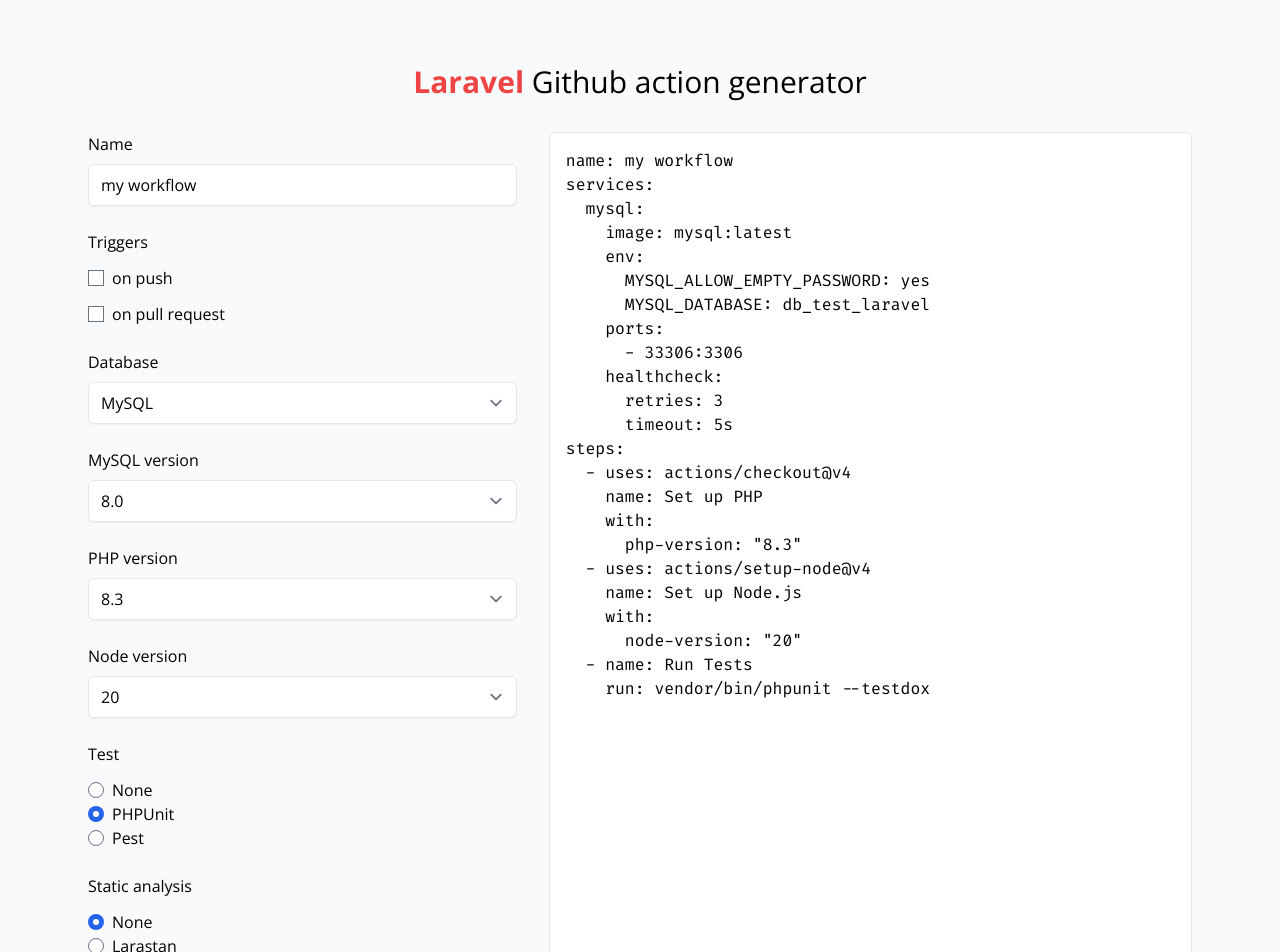
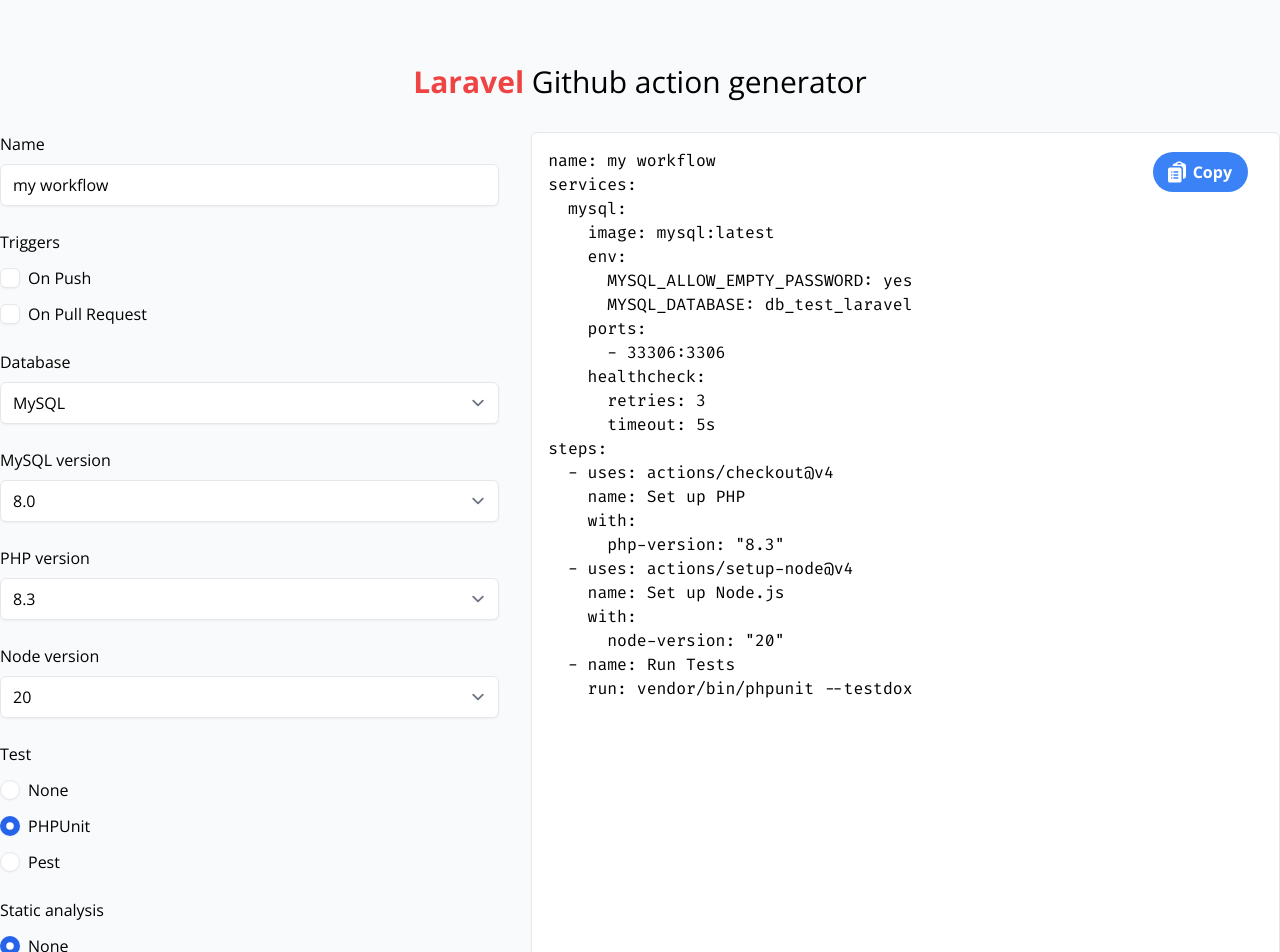
Before and after one commit to LeeConnelly12/laravel-github-action-generator, a Vue app: page / in a window 1280 px wide. Shown: the top 952 px of the page. Built offline with nearby package versions, Linux system fonts and the light colour scheme.

Commit message:
Add copy button

```diff
--- a/src/App.vue
+++ b/src/App.vue
@@ -2,14 +2,18 @@
 import { useYamlOutput } from '@/composable/useYamlOutput'
 
 const { form, yaml } = useYamlOutput()
+
+const copy = () => {
+  navigator.clipboard.writeText(yaml.value)
+}
 </script>
 
 <template>
-  <main class="container mx-auto px-6 py-12 lg:max-w-6xl lg:py-16">
+  <main class="container py-12 lg:py-16">
     <h1 class="text-center text-xl md:text-3xl">
       <strong class="text-red-500">Laravel</strong> Github action generator
     </h1>
-    <div class="gap-8 lg:mt-8 lg:grid lg:grid-cols-2 xl:grid-cols-[2fr_3fr]">
+    <div class="gap-8 lg:mt-8 lg:grid lg:grid-cols-[2fr_3fr]">
       <form class="mt-6 lg:mt-0">
         <div>
           <label for="name">Name</label>
@@ -32,8 +36,11 @@
               type="checkbox"
               :value="true"
               :id="trigger.type"
+              class="size-5 rounded-md border-gray-200 shadow-sm"
             />
-            <label :for="trigger.type">{{ trigger.label }}</label>
+            <label :for="trigger.type" class="capitalize">
+              {{ trigger.label }}
+            </label>
           </div>
         </fieldset>
         <div class="mt-6">
@@ -54,6 +61,7 @@
             class="mt-2 w-full rounded-md border border-gray-200 shadow-sm"
           >
             <option value="8.0">8.0</option>
+            <option value="5.7">5.7</option>
           </select>
         </div>
         <div class="mt-6">
@@ -86,42 +94,78 @@
               type="radio"
               :value="null"
               id="no_test"
+              class="size-5 border-gray-200 shadow-sm"
             />
             <label for="no_test">None</label>
           </div>
-          <div class="flex items-center gap-2">
+          <div class="mt-3 flex items-center gap-2">
             <input
               v-model="form.test"
               type="radio"
               value="phpunit"
               id="phpunit"
+              class="size-5 border-gray-200 shadow-sm"
             />
             <label for="phpunit">PHPUnit</label>
           </div>
-          <div class="flex items-center gap-2">
-            <input v-model="form.test" type="radio" value="pest" id="pest" />
+          <div class="mt-3 flex items-center gap-2">
+            <input
+              v-model="form.test"
+              type="radio"
+              value="pest"
+              id="pest"
+              class="size-5 border-gray-200 shadow-sm"
+            />
             <label for="pest">Pest</label>
           </div>
         </fieldset>
         <fieldset class="mt-6">
           <legend>Static analysis</legend>
           <div class="mt-3 flex items-center gap-2">
-            <input v-model="form.static_analysis" type="radio" :value="null" />
+            <input
+              v-model="form.static_analysis"
+              type="radio"
+              :value="null"
+              class="size-5 border-gray-200 shadow-sm"
+            />
             <label for="no_static_analysis">None</label>
           </div>
-          <div class="flex items-center gap-2">
+          <div class="mt-3 flex items-center gap-2">
             <input
               v-model="form.static_analysis"
               type="radio"
               value="larastan"
+              class="size-5 border-gray-200 shadow-sm"
             />
             <label for="larastan">Larastan</label>
           </div>
         </fieldset>
       </form>
-      <pre
-        class="mt-6 w-full rounded-md border border-gray-200 bg-white px-4 py-4 shadow-sm lg:mt-0"
-      ><code class="font-fira-code">{{ yaml }}</code></pre>
+      <div class="relative">
+        <pre
+          class="relative mt-6 h-full w-full overflow-x-auto rounded-md border border-gray-200 bg-white px-4 py-4 shadow-sm lg:mt-0"
+        ><code class="font-fira-code">{{ yaml }}</code></pre>
+        <button
+          @click="copy"
+          type="button"
+          class="absolute right-8 top-5 inline-flex gap-1 rounded-full bg-blue-500 py-2 pl-3 pr-4 font-sans font-bold text-white"
+        >
+          <svg viewBox="0 0 24 24" fill="currentColor" class="size-6">
+            <title>Copy to clipboard</title>
+            <path
+              fill-rule="evenodd"
+              d="M7.502 6h7.128A3.375 3.375 0 0 1 18 9.375v9.375a3 3 0 0 0 3-3V6.108c0-1.505-1.125-2.811-2.664-2.94a48.972 48.972 0 0 0-.673-.05A3 3 0 0 0 15 1.5h-1.5a3 3 0 0 0-2.663 1.618c-.225.015-.45.032-.673.05C8.662 3.295 7.554 4.542 7.502 6ZM13.5 3A1.5 1.5 0 0 0 12 4.5h4.5A1.5 1.5 0 0 0 15 3h-1.5Z"
+              clip-rule="evenodd"
+            />
+            <path
+              fill-rule="evenodd"
+              d="M3 9.375C3 8.339 3.84 7.5 4.875 7.5h9.75c1.036 0 1.875.84 1.875 1.875v11.25c0 1.035-.84 1.875-1.875 1.875h-9.75A1.875 1.875 0 0 1 3 20.625V9.375ZM6 12a.75.75 0 0 1 .75-.75h.008a.75.75 0 0 1 .75.75v.008a.75.75 0 0 1-.75.75H6.75a.75.75 0 0 1-.75-.75V12Zm2.25 0a.75.75 0 0 1 .75-.75h3.75a.75.75 0 0 1 0 1.5H9a.75.75 0 0 1-.75-.75ZM6 15a.75.75 0 0 1 .75-.75h.008a.75.75 0 0 1 .75.75v.008a.75.75 0 0 1-.75.75H6.75a.75.75 0 0 1-.75-.75V15Zm2.25 0a.75.75 0 0 1 .75-.75h3.75a.75.75 0 0 1 0 1.5H9a.75.75 0 0 1-.75-.75ZM6 18a.75.75 0 0 1 .75-.75h.008a.75.75 0 0 1 .75.75v.008a.75.75 0 0 1-.75.75H6.75a.75.75 0 0 1-.75-.75V18Zm2.25 0a.75.75 0 0 1 .75-.75h3.75a.75.75 0 0 1 0 1.5H9a.75.75 0 0 1-.75-.75Z"
+              clip-rule="evenodd"
+            />
+          </svg>
+          Copy
+        </button>
+      </div>
     </div>
   </main>
 </template>
```
